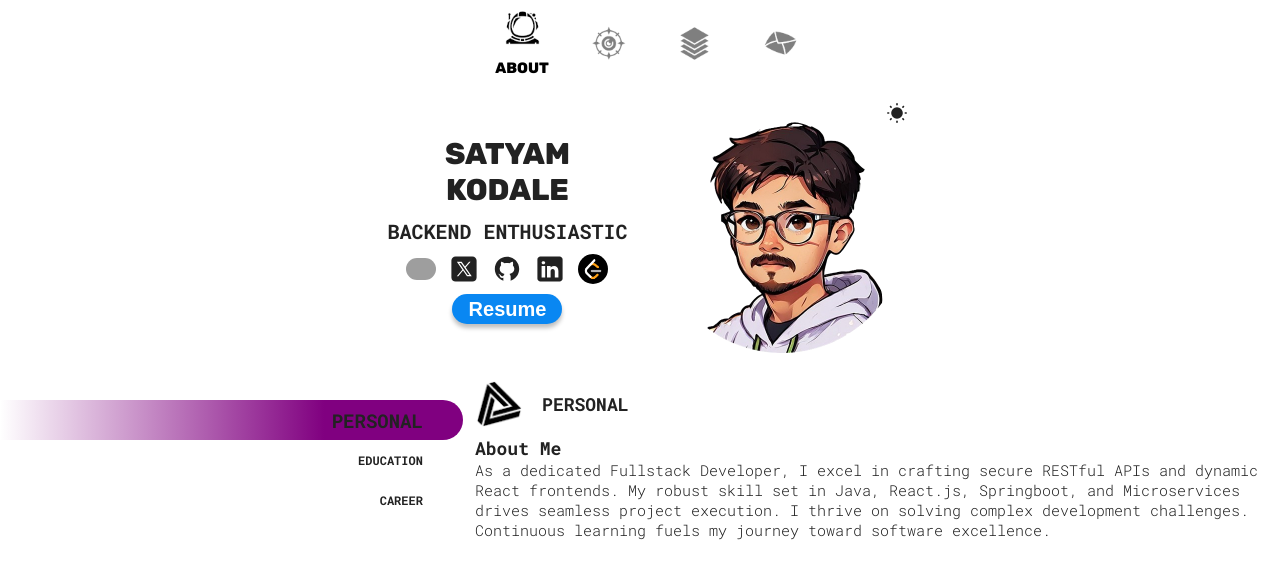
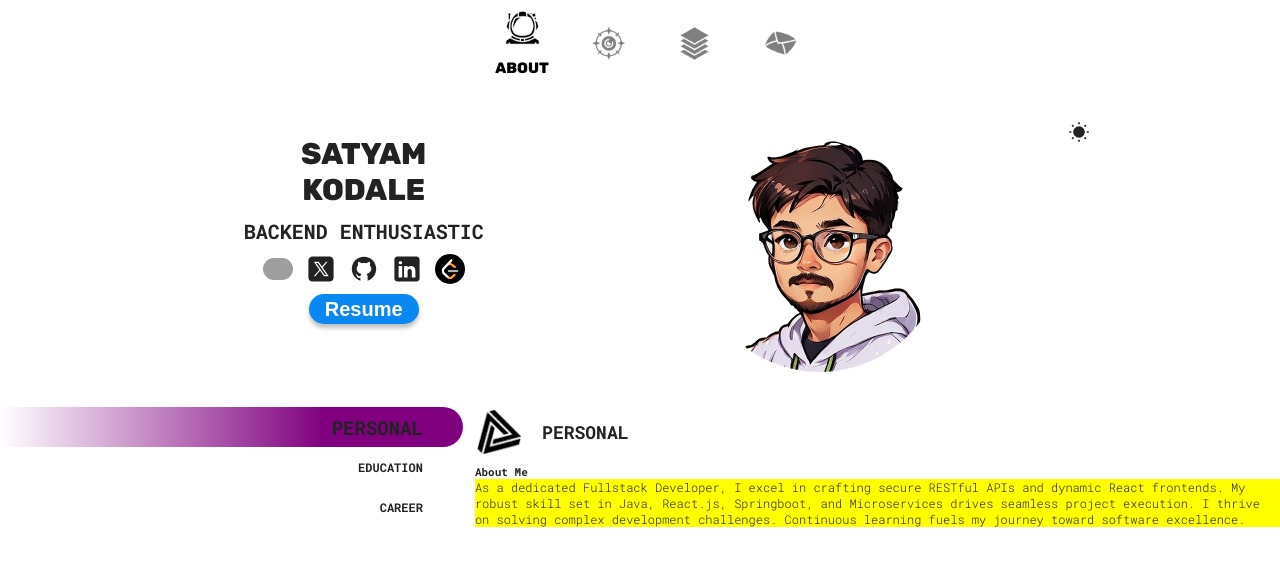
Before and after one commit to satyamkodale/Portfolio2.0, a React (Vite) app: page / in a window 1280 px wide. Shown: the top 578 px of the page. Built offline with nearby package versions, Linux system fonts and the light colour scheme; grey boxes are pictures that could not be loaded.

Commit message:
made changes for resposiveness

```diff
--- a/src/components/Hero/AboutSubheading.jsx
+++ b/src/components/Hero/AboutSubheading.jsx
@@ -12,10 +12,10 @@ const AboutSubheading = ({ title, content, active, onClick, menuItem }) => {
       })}
       onClick={onClick}
     >
-      <h3>{title}</h3>
+      <h3 className={styles.pContainerh3}>{title}</h3>
       <div className={styles.pContainer}>
         {/* Use a <div> instead of a <p> here */}
-        <div>{content}</div>
+        <div className={styles.pContainerdiv}>{content}</div>
       </div>
     </div>
   );
--- a/src/components/Hero/HeroStyles.module.css
+++ b/src/components/Hero/HeroStyles.module.css
@@ -5,7 +5,7 @@
   justify-content: center;
   gap: 15px;
   text-align: center;
-
+  margin-top: 60px;
   height: 30dvh;
   min-height: 170px;
   /* border: 2px solid red; */
@@ -13,7 +13,7 @@
     max-width: 150px;
   }
 
-  margin-top: 60px;
+
 
 
 span {
@@ -64,7 +64,7 @@ button {
   border-radius: 20px;
   width: 110px;
   height: 30px;
-  font-size: 20px;
+  font-size: 1.25rem;
   font-weight: bold;
   box-shadow: 0 4px 4px rgba(0, 0, 0, 0.25);
   transition: box-shadow 200ms ease-in-out, transform 200ms ease-in-out;
@@ -72,7 +72,7 @@ button {
 
 .h1hero
 {
-font-size:20px;
+font-size:1.25rem;
 }
 .h2hero
 {
@@ -98,6 +98,9 @@ a
 }
 .colorModeContainer {
   position: relative;
+  width: 42%;
+  height: 10.5rem;
+
 }
 
 .colorMode {
@@ -159,16 +162,22 @@ a
      justify-content: center;
      align-items:center  ;
     .heroImg {
-      max-width: 200px;
-      width: 200px;
+      max-width: 13.56rem;
+            width: 100%;
     }
     .h1hero {
-      font-size: 30px;
+      font-size: 1.875rem;
      }
   }
+  .colorModeContainer {
+
+    height: 13.5rem;
+
+  }
+
 
 .info {
-  width: 21%;
+  width: 27%;
 }
 }
 
@@ -184,12 +193,57 @@ a
     }
   }
   .h1hero{
-    font-size: 45px;
+    font-size: 2.8125rem;
    }
    .h2hero
    {
-  font-size:20px
+  font-size:1.25rem;
 
 }
 
 }
+
+
+
+
+/* @media (width >= 800px) {
+  ._info_1ox3x_233 {
+      width: 27%;
+  }
+} */
+/*
+._colorModeContainer_1ox3x_197 {
+  position: relative;
+  width: 37%;
+  height: 11rem;
+} */
+/* ._colorModeContainer_13c8m_197 {
+    position : relative;
+    width: 39%;
+    height: 10.5rem;
+
+        position: relative;
+    width: 37%;
+    height: 13.5rem;
+} */
+/* @media (width >= 800px) {
+  ._container1_1ox3x_1 {
+      ._heroImg_1ox3x_23 {
+          max-width:185px;
+          11.56rem;
+          width: 100%;
+          height: auto;
+      }
+  }
+} */
+/*
+@media (width >= 800px) {
+  ._container1_13c8m_1 {
+      flex-direction: row-reverse;
+      justify-content: space-evenly;
+      margin-top: 80px;
+      min-height: 220px;
+      justify-content: center;
+      align-items: center;
+  }
+} */
--- a/src/components/Hero/aboutMenuStyles.module.css
+++ b/src/components/Hero/aboutMenuStyles.module.css
@@ -35,12 +35,12 @@
 
 
 .title {
-  font-size:  12px;
+  font-size:  0.75rem;
   padding-right: 2.5rem;
 }
 
 .item.active .title {
-  font-size:15px;
+  font-size:0.9375rem;
 }
 
 .item.active {
@@ -81,7 +81,16 @@
 .activeSubheading {
   cursor: default;
 }
+.pContainerh3
+{
+  font-size: 0.6875rem;
+}
 
+.pContainerdiv>p
+{
+  font-size: 0.6875rem;
+  font-weight: 300;
+}
 
 
 
@@ -136,25 +145,39 @@
 
   }
   .item {
-    height: 40px;
+    height: 2.5rem;
 
   }
   .item.active .title {
-    font-size:19px;
+    font-size:1.1875rem;
   }
   .subContainer
   {
     /* border: 2px solid rgb(237, 116, 56); */
 
   }
+  .pContainerh3 {
+    font-size: -0.9375rem;
+  }
+  .pContainerdiv>p
+{
+  font-size:12px;
+  font-weight: 300;
+  /* background-color: rgb(255, 47, 0); */
+}
 }
 
-@media (min-width:1100) {
+@media (min-width:1100px) {
 
 .outer1
   {
 
-    margin-top: 120px;
+    margin-top: 1.6875rem;
+  }
+  .pContainerdiv>p
+  {
+
+    background-color: rgb(255, 255, 0);
   }
 
 }
--- a/src/components/Project/ProjectMenuStyles.module.css
+++ b/src/components/Project/ProjectMenuStyles.module.css
@@ -60,6 +60,12 @@
   display: flex;
   flex-direction: column;
   gap: 0.375rem;
+
+}
+
+.projectSubContainerDiv>p
+{
+  background-color: aqua;
 }
 .projectSubContainer h3 {
   position: relative;
@@ -91,7 +97,7 @@
 
 @media (max-width: 1100px) {
   .projectMenu {
-    width: 28rem;
+    width: 46rem;
     top: 20%;
     transform: translateX(-50%);
   }
@@ -105,6 +111,10 @@
   .title {
     font-size: 0.8rem;
   }
+  .projectSubContainerDiv>p
+{
+  background-color: rgb(0, 42, 255);
+}
 }
 
 @media (max-width: 700px) {
@@ -131,4 +141,8 @@
   .projectItemsContainer {
     margin-top: -35px;
   }
+  .projectSubContainerDiv>p
+  {
+  background-color: rgb(255, 0, 251);
 }
+}
--- a/src/components/Project/ProjectsMenu.jsx
+++ b/src/components/Project/ProjectsMenu.jsx
@@ -18,7 +18,9 @@ const ProjectsMenu = () => {
         {/* Use module CSS class */}
         <h3>{project.title}</h3>
         <img src={project.image} alt={project.title} />
-        <div>{project.description}</div>
+        <div className={styles.projectSubContainerDiv}>
+          {project.description}
+        </div>
         <div className={styles.linkContainer}>
           {" "}
           {/* Use module CSS class */}
```
Also changed, not shown: 1 other file (tests, documents, lock files or other folders).
